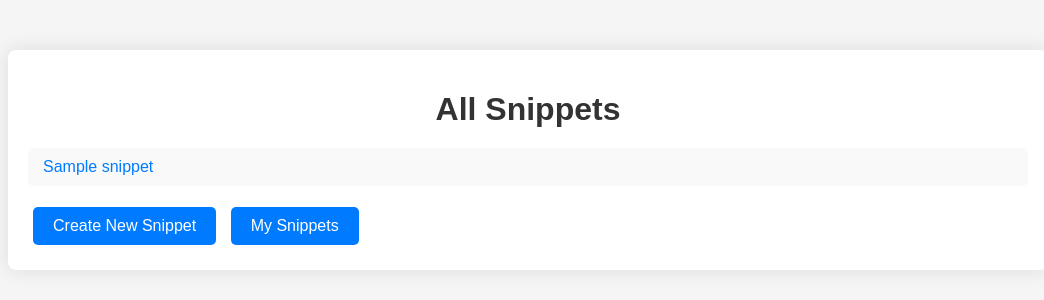
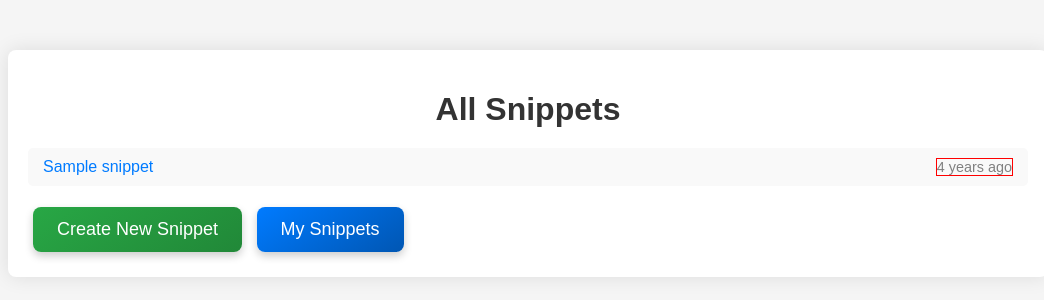
Before and after one commit to 4rsa/Pastebin, a Django app: page /snippets/all-snippets/ in a window 1280 px wide. Shown: the top 300 px of the page, without its empty margins (112-1156 px from the left). Run offline with Django 4.2, Linux system fonts and the light colour scheme; tables that the repository leaves empty hold one stand-in row (values such as "Sample post").

Commit message:
Added time ago & Fixed back to list bugs

```diff
--- /dev/null
+++ b/snippets/templatetags/custom_filters.py
@@ -0,0 +1,32 @@
+# snippets/templatetags/custom_filters.py
+from django import template
+from django.utils import timezone
+from datetime import timedelta
+
+register = template.Library()
+
+@register.filter
+def time_ago(value):
+    now = timezone.now()
+    diff = now - value
+
+    if diff < timedelta(minutes=1):
+        return "Just now"
+    elif diff < timedelta(hours=1):
+        minutes = int(diff.total_seconds() / 60)
+        return f"{minutes} minute{'s' if minutes > 1 else ''} ago"
+    elif diff < timedelta(days=1):
+        hours = int(diff.total_seconds() / 3600)
+        return f"{hours} hour{'s' if hours > 1 else ''} ago"
+    elif diff < timedelta(days=7):
+        days = int(diff.total_seconds() / 86400)
+        return f"{days} day{'s' if days > 1 else ''} ago"
+    elif diff < timedelta(weeks=4):
+        weeks = int(diff.total_seconds() / 604800)
+        return f"{weeks} week{'s' if weeks > 1 else ''} ago"
+    elif diff < timedelta(days=365):
+        months = int(diff.total_seconds() / 2592000)
+        return f"{months} month{'s' if months > 1 else ''} ago"
+    else:
+        years = int(diff.total_seconds() / 31536000)
+        return f"{years} year{'s' if years > 1 else ''} ago"
--- a/snippets/views.py
+++ b/snippets/views.py
@@ -18,10 +18,11 @@ s3_client = boto3.client(
 # Create Snippet
 @login_required
 def create_snippet(request):
+    next_url = request.GET.get('next', 'all_snippets')
+
     if request.method == 'POST':
         title = request.POST['title']
         content = request.POST['content']
-        # Upload content to S3
         s3_client.put_object(
             Bucket=settings.AWS_STORAGE_BUCKET_NAME,
             Key=f'snippets/{title}.txt',
@@ -29,8 +30,9 @@ def create_snippet(request):
         )
         url = f'https://{settings.AWS_STORAGE_BUCKET_NAME}.s3.amazonaws.com/snippets/{title}.txt'
         Snippet.objects.create(title=title, url=url, user=request.user)
-        return redirect('all_snippets')
-    return render(request, 'snippets/create_snippet.html')
+        return redirect(next_url)  # Redirect to next_url
+    return render(request, 'snippets/create_snippet.html', {'next': next_url})
+
 
 # Read Snippet
 @login_required
@@ -46,14 +48,14 @@ def snippet_detail(request, pk):
 def update_snippet(request, pk):
     snippet = get_object_or_404(Snippet, pk=pk)
 
-    # Ensure only the owner can update the snippet
     if snippet.user != request.user:
         return HttpResponseForbidden("You are not allowed to edit this snippet.")
+
+    next_url = request.GET.get('next', f'snippet_detail/{snippet.pk}')  # Default to snippet detail if no next param
 
     if request.method == 'POST':
         snippet.title = request.POST['title']
         content = request.POST['content']
-        # Upload new content to S3
         s3_client.put_object(
             Bucket=settings.AWS_STORAGE_BUCKET_NAME,
             Key=f'snippets/{snippet.title}.txt',
@@ -61,19 +63,19 @@ def update_snippet(request, pk):
         )
         snippet.url = f'https://{settings.AWS_STORAGE_BUCKET_NAME}.s3.amazonaws.com/snippets/{snippet.title}.txt'
         snippet.save()
-        return redirect('snippet_detail', pk=snippet.pk)
-    return render(request, 'snippets/update_snippet.html', {'snippet': snippet})
+        return redirect(next_url)  # Redirect to next_url
+    return render(request, 'snippets/update_snippet.html', {'snippet': snippet, 'next': next_url})
+
 
 # Delete Snippet
 @login_required
 def delete_snippet(request, pk):
     snippet = get_object_or_404(Snippet, pk=pk)
-    # Delete content from S3
     s3_client.delete_object(Bucket=settings.AWS_STORAGE_BUCKET_NAME, Key=snippet.url.split(f'https://{settings.AWS_STORAGE_BUCKET_NAME}.s3.amazonaws.com/')[1])
     snippet.delete()
-    # Get the 'next' parameter from the request
-    next_url = request.GET.get('next', 'all_snippets')
+    next_url = request.GET.get('next', 'all_snippets')  # Default to 'all_snippets' if no next param
     return redirect(next_url)
+
 
 # List Snippets
 @login_required
--- a/static/css/styles.css
+++ b/static/css/styles.css
@@ -9,38 +9,40 @@ body {
 
 /* General Button Styles */
 button, .button {
-    background-color: #007bff;
+    background: linear-gradient(145deg, #007bff, #0056b3); /* Gradient Background */
     display: inline-block;
-    padding: 10px 20px;
+    padding: 12px 24px; /* Increased padding */
     margin: 5px;
-    font-size: 16px;
+    font-size: 18px; /* Slightly larger font size */
     text-decoration: none;
     color: #fff;
-    border-radius: 5px;
-    transition: background-color 0.3s;
+    border-radius: 8px; /* Slightly larger border-radius */
+    transition: background 0.3s, box-shadow 0.3s; /* Smooth transition for both background and shadow */
     border: none;
     cursor: pointer;
+    box-shadow: 0 4px 8px rgba(0, 0, 0, 0.2); /* Shadow for depth */
 }
 
 button:hover, .button:hover {
-    background-color: #0056b3;
+    background: linear-gradient(145deg, #0056b3, #003d80); /* Darker gradient on hover */
+    box-shadow: 0 6px 12px rgba(0, 0, 0, 0.3); /* More pronounced shadow on hover */
 }
 
 /* Specific Button Variants */
 .create-snippet {
-    background-color: #28a745;
+    background: linear-gradient(145deg, #28a745, #218838); /* Gradient Background */
 }
 
 .create-snippet:hover {
-    background-color: #218838;
+    background: linear-gradient(145deg, #218838, #1e7e34); /* Darker gradient on hover */
 }
 
 .snippet-list button {
-    background-color: #dc3545;
+    background: linear-gradient(145deg, #dc3545, #c82333); /* Gradient Background */
 }
 
 .snippet-list button:hover {
-    background-color: #c82333;
+    background: linear-gradient(145deg, #c82333, #a71d2a); /* Darker gradient on hover */
 }
 
 /*------------------------------------------------------ Layout Styles ------------------------------------------------------*/
@@ -129,3 +131,17 @@ textarea#content {
     display: inline;
     margin: 0;
 }
+
+.snippet-item {
+    display: flex;
+    justify-content: space-between;
+    align-items: center;
+    margin-bottom: 10px;
+}
+
+.snippet-time {
+    color: grey;
+    font-size: 0.9em;
+    margin-left: 20px;
+    border: 1px solid red; /* Debugging style */
+}
--- a/templates/snippets/all_snippets.html
+++ b/templates/snippets/all_snippets.html
@@ -3,6 +3,7 @@
 <head>
     <title>All Snippets</title>
     {% load static %}
+    {% load custom_filters %}
     <link rel="stylesheet" type="text/css" href="{% static 'css/styles.css' %}">
 </head>
 <body>
@@ -10,23 +11,15 @@
         <h1>All Snippets</h1>
         <ul class="snippet-list">
             {% for snippet in snippets %}
-                <li>
+                <li class="snippet-item">
                     <span>
                         <a href="{% url 'snippet_detail' snippet.id %}?next=all_snippets">{{ snippet.title }}</a>
-                        {% if snippet.user == request.user %}
-                            <a href="{% url 'update_snippet' snippet.id %}?next=all_snippets">Update</a>
-                        {% endif %}
                     </span>
-                    {% if snippet.user == request.user %}
-                        <form action="{% url 'delete_snippet' snippet.id %}?next=all_snippets" method="post">
-                            {% csrf_token %}
-                            <button type="submit">Delete</button>
-                        </form>
-                    {% endif %}
+                    <span class="snippet-time">{{ snippet.created_at|time_ago }}</span>
                 </li>
             {% endfor %}
         </ul>
-        <a href="{% url 'create_snippet' %}" class="button">Create New Snippet</a>
+        <a href="{% url 'create_snippet' %}?next=all_snippets" class="button create-snippet">Create New Snippet</a>
         <a href="{% url 'my_snippets' %}" class="button">My Snippets</a>
     </div>
 </body>
--- a/templates/snippets/my_snippets.html
+++ b/templates/snippets/my_snippets.html
@@ -31,8 +31,8 @@
             {% endfor %}
         </ul>
 
-        <!-- Button to create a new snippet -->
-        <a href="{% url 'create_snippet' %}" class="button create-snippet">Create New Snippet</a>
+        <a href="{% url 'create_snippet' %}?next=my_snippets" class="button create-snippet">Create New Snippet</a>
+
     </div>
 </body>
 </html>
--- a/templates/snippets/snippet_detail.html
+++ b/templates/snippets/snippet_detail.html
@@ -23,5 +23,4 @@
     </div>
 </body>
 </html>
-
 </html>
```
Also changed, not shown: templates/snippets/create_snippet.html (+5 -3 lines), templates/snippets/update_snippet.html (line endings or trailing spaces).
